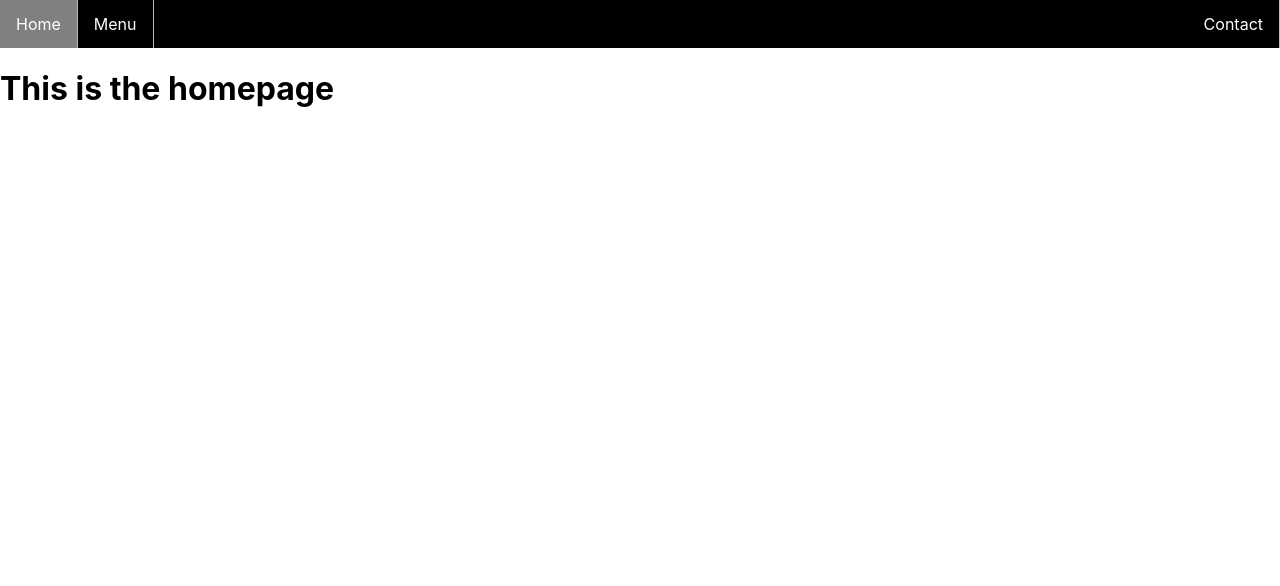
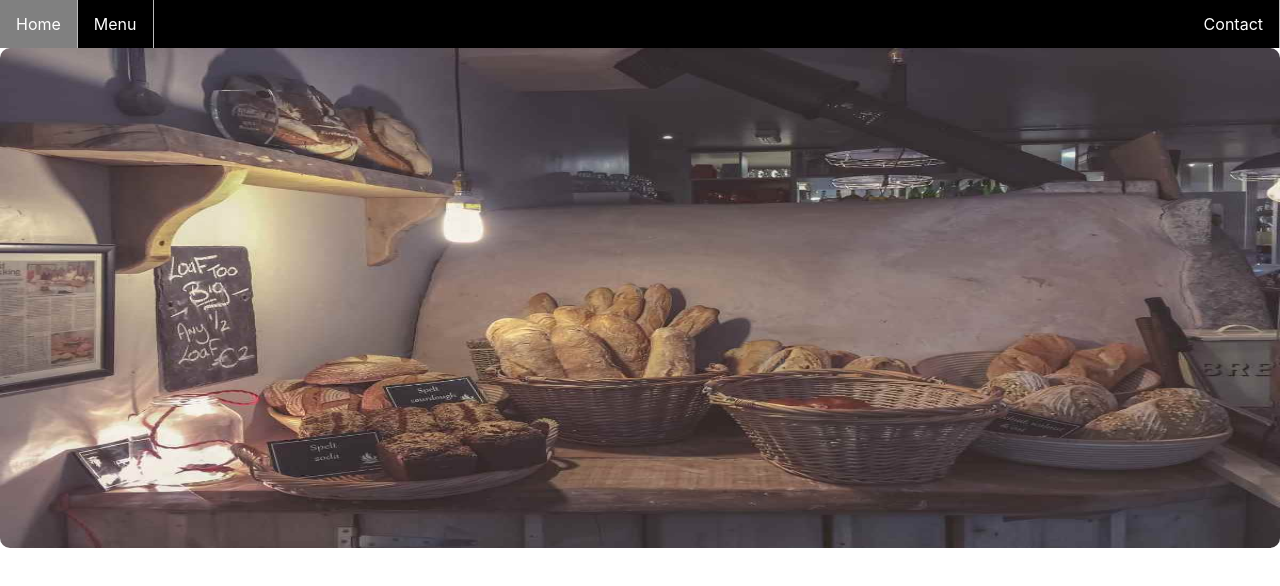
Before and after one commit to BRANDONHARRY/COMP3000-Brandon-Kent, a React (Create React App) app: page / in a window 1280 px wide. Shown: the top 586 px of the page. Built offline with nearby package versions, Linux system fonts and the light colour scheme.

Commit message:
Start of home page

```diff
--- a/src/css/Home.css
+++ b/src/css/Home.css
@@ -0,0 +1,9 @@
+.img {
+    border-radius: 10px;
+
+    display: block;
+    margin-left: auto;
+    margin-right: auto;
+    width: 100%;
+    max-height: 500px;
+}
--- a/src/pages/Home.jsx
+++ b/src/pages/Home.jsx
@@ -1,11 +1,21 @@
 import React from 'react';
+import "../css/Home.css"
 
 function Home() {
     return(
         <>
+        <head>
             <title>Homepage</title>
 
-            <h1>This is the homepage</h1>
+            <meta charset="UTF-8" />
+            <meta name="viewport" content="width=device-width, initial-scale=1" />
+        </head>
+
+        <header class="bgimage">
+            <img src={require("./images/coffeehouse.jpg")} alt='coffeehouse' class="img"/>
+        </header>
+
+
         </>
     );
 }
```
Also changed, not shown: src/pages/images/coffeehouse.jpg (added).
